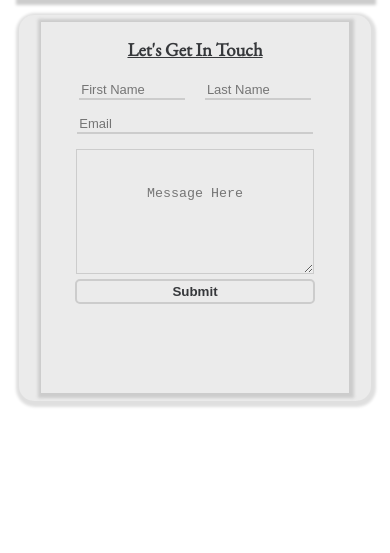
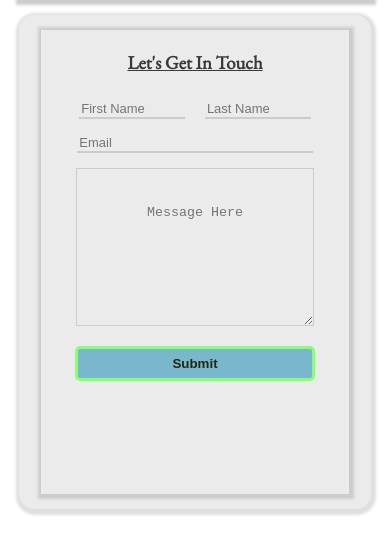
Before and after one commit to rlmclaughlin/html-css, a plain HTML site: page contact.html in a window 390 px wide. Shown: the part 179-732 px from the top of the page. Drawn offline with nearby package versions, Linux system fonts and the light colour scheme.

```diff
--- a/index.css
+++ b/index.css
@@ -65,6 +65,7 @@ nav section a{
 nav section a:hover{
     font-size: 18px;
     text-decoration: underline;
+    transition: .3s;
 }
 
 nav section a h1{
@@ -532,18 +533,17 @@ main section p{
 
 .record-image2{
     width: 100%;
-    max-width: 320px;
+    max-width: 230px;
     height: 100%;
     max-height: 320px;
     float: left;
     box-shadow: 1px 1px 3px 4px #454851;
-    margin: 10px 45px 10px 0px;
+    margin: 10px 40px 10px 0px;
     opacity: 0.9;
 }
 
 @media(max-width: 730px){
     .record-image2{
-        max-width: 500px;
         margin: 0 auto 15px auto;
         float: none;
         height: auto;
@@ -606,27 +606,33 @@ aside{
 
 .contact-container{
     width: 75%;
-    height:44%;
+    height:50%;
     display: flex;
     flex-wrap: wrap;
     justify-content: space-around;
     color: #36383b;
 }
 
+
+
 @media(max-width: 900px){
     .contact-container{
+        justify-content: center;
+        height:55%;
         width: 85%;
     }
 }
 
-@media(max-width: 750px){
+@media(max-width: 600px){
     .contact-container{
-        justify-content: center;
+        height: 55%;
+        padding-top: 15px;
+        padding-bottom: 15px;
     }
 }
 
 form{
-    width: 40%;
+    width: 43%;
     text-align: center;
     padding: 15px 0px;
     box-shadow: 1px 1px 3px 4px #ccc;
@@ -638,9 +644,9 @@ form{
     }
 }
 
-@media(max-width: 650px){
+@media(max-width: 755px){
     form{
-        width: 65%;
+        width: 70%;
     }
 }
 
@@ -657,7 +663,7 @@ form{
 }
 
 form h3{
-    margin-top: 0px;
+    margin: 5px auto 25px auto;
     text-decoration: underline;
 }
 
@@ -730,8 +736,11 @@ form button{
     width: 78%;
     background: transparent;
     border-radius: 5px;
-    height: 25px;
-    border: 2px solid #ccc;
+    height: 35px;
+    margin-top: 15px;
+    border: 3px solid #8aff74;
     font-weight:bold;
-    color: #36383b;
+    color: #23270e;
+    background: #78b7cc;
+
 }
```
Also changed, not shown: bio.html (+1 -1 lines), assets/me.jpg (added).
